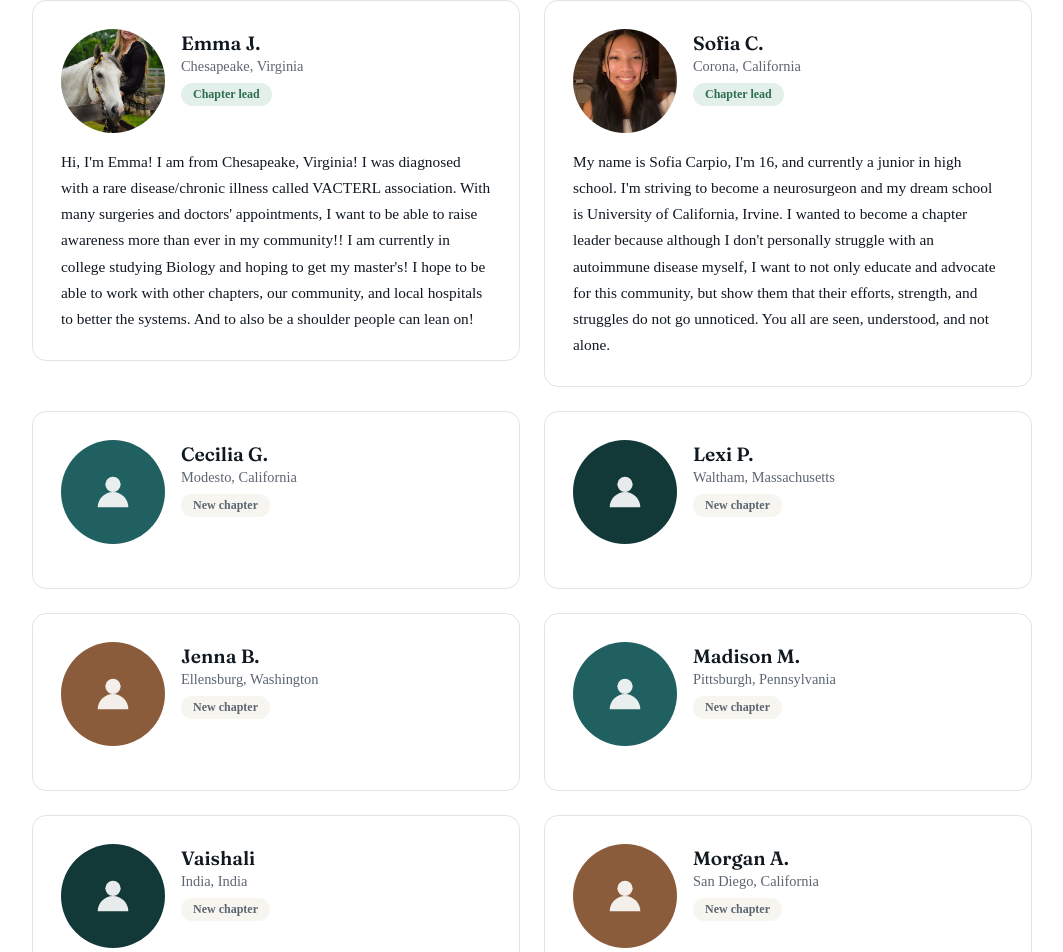
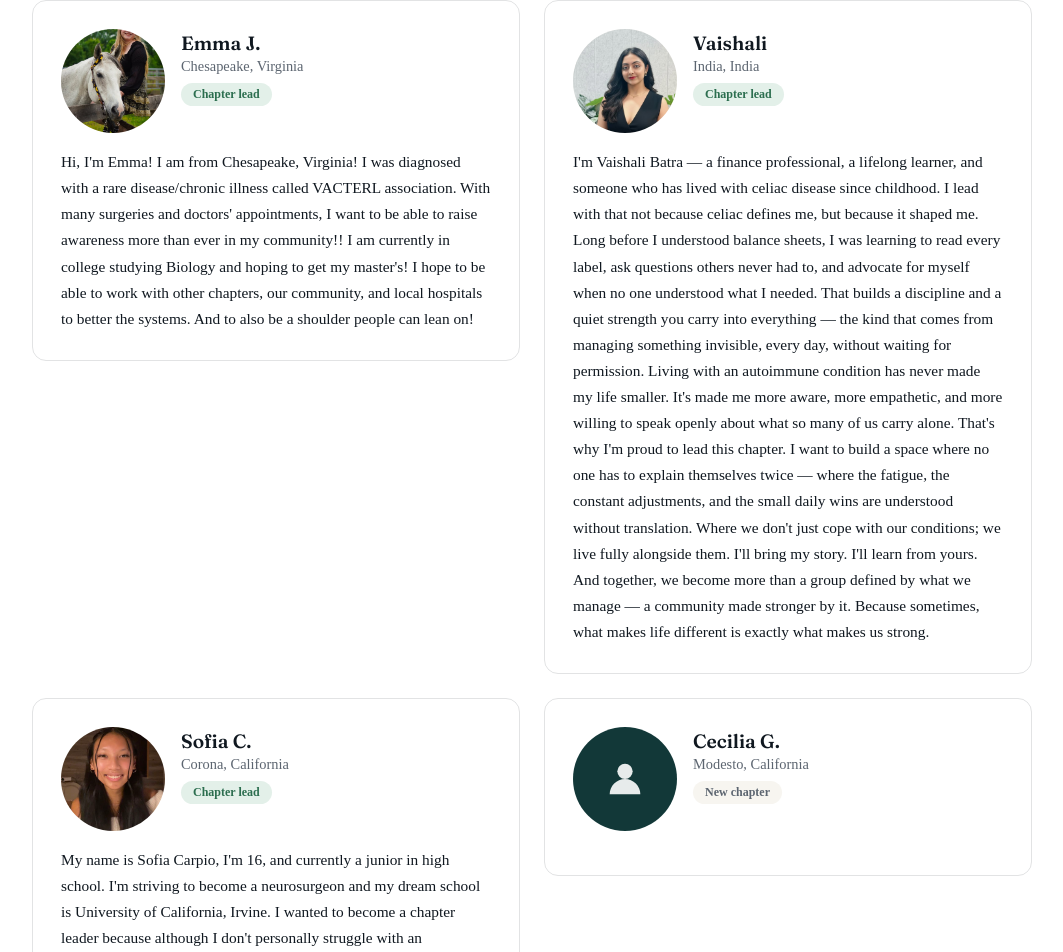
Before and after one commit to AadyaS26/patient-voice-coalition, a React (Vite) app: page /create-chapter in a window 1280 px wide. Shown: the part 7001-7953 px from the top of the page, without its empty margins (108-1171 px from the left). Built offline with nearby package versions, Linux system fonts and the light colour scheme; no server answers.

Commit message:
Update CreateChapter.jsx

```diff
--- a/src/pages/CreateChapter.jsx
+++ b/src/pages/CreateChapter.jsx
@@ -156,7 +156,11 @@ const CHAPTERS = [
     photo: "/chapter-photos/emma.jpg", handle: null,
     bio: "Hi, I'm Emma! I am from Chesapeake, Virginia! I was diagnosed with a rare disease/chronic illness called VACTERL association. With many surgeries and doctors' appointments, I want to be able to raise awareness more than ever in my community!! I am currently in college studying Biology and hoping to get my master's! I hope to be able to work with other chapters, our community, and local hospitals to better the systems. And to also be a shoulder people can lean on!",
   },
-  { first: "Vaishali", lastInitial: "", city: "India", region: null, country: "India", photo: null, handle: null, bio: null },
+  {
+    first: "Vaishali", lastInitial: "", city: "India", region: null, country: "India",
+    photo: "/chapter-photos/vaishali.jpg", handle: null,
+    bio: "I'm Vaishali Batra — a finance professional, a lifelong learner, and someone who has lived with celiac disease since childhood. I lead with that not because celiac defines me, but because it shaped me. Long before I understood balance sheets, I was learning to read every label, ask questions others never had to, and advocate for myself when no one understood what I needed. That builds a discipline and a quiet strength you carry into everything — the kind that comes from managing something invisible, every day, without waiting for permission. Living with an autoimmune condition has never made my life smaller. It's made me more aware, more empathetic, and more willing to speak openly about what so many of us carry alone. That's why I'm proud to lead this chapter. I want to build a space where no one has to explain themselves twice — where the fatigue, the constant adjustments, and the small daily wins are understood without translation. Where we don't just cope with our conditions; we live fully alongside them. I'll bring my story. I'll learn from yours. And together, we become more than a group defined by what we manage — a community made stronger by it. Because sometimes, what makes life different is exactly what makes us strong.",
+  },
   { first: "Morgan", lastInitial: "A", city: "San Diego", region: "California", country: "US", photo: null, handle: null, bio: null },
   {
     first: "Sofia", lastInitial: "C", city: "Corona", region: "California", country: "US",
```
